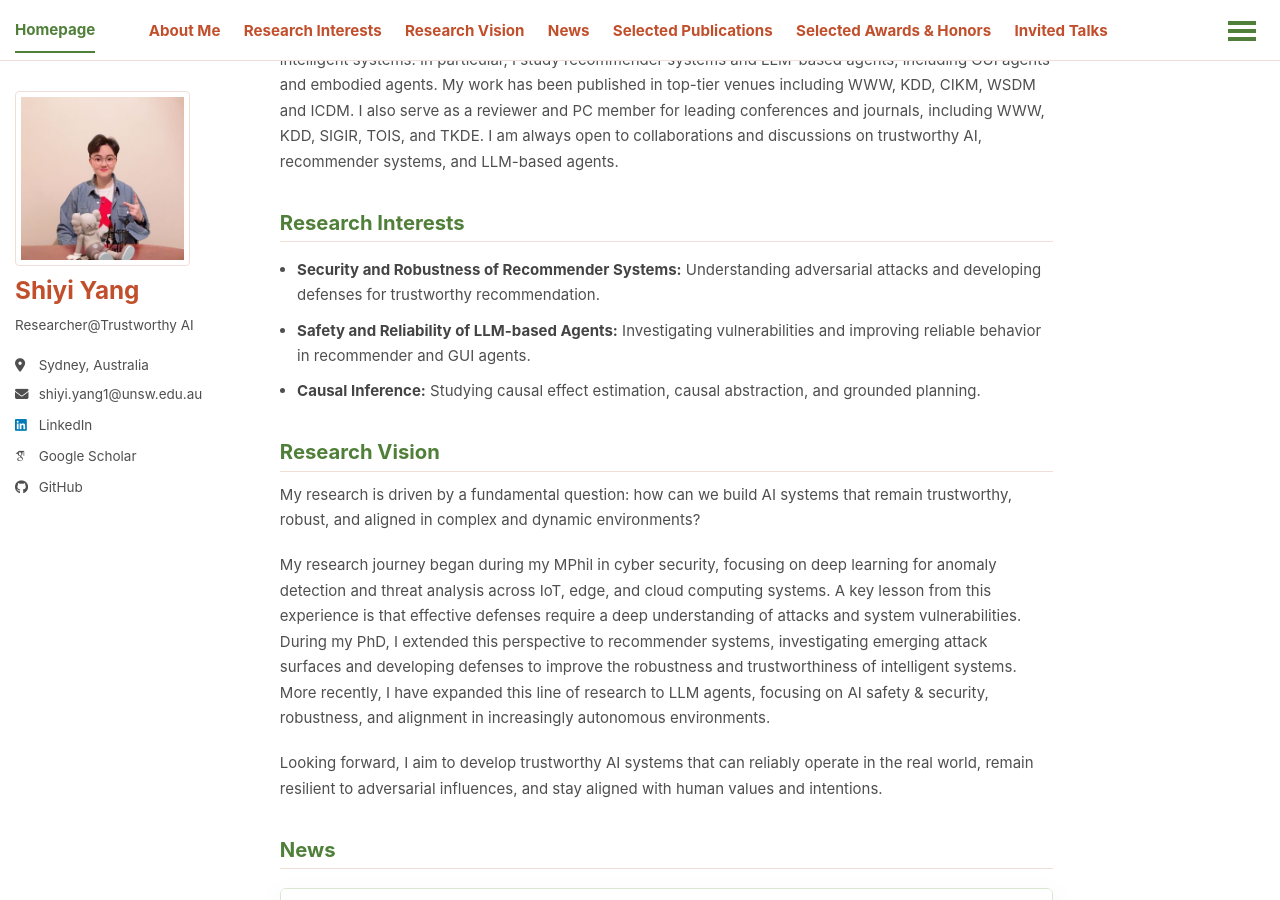
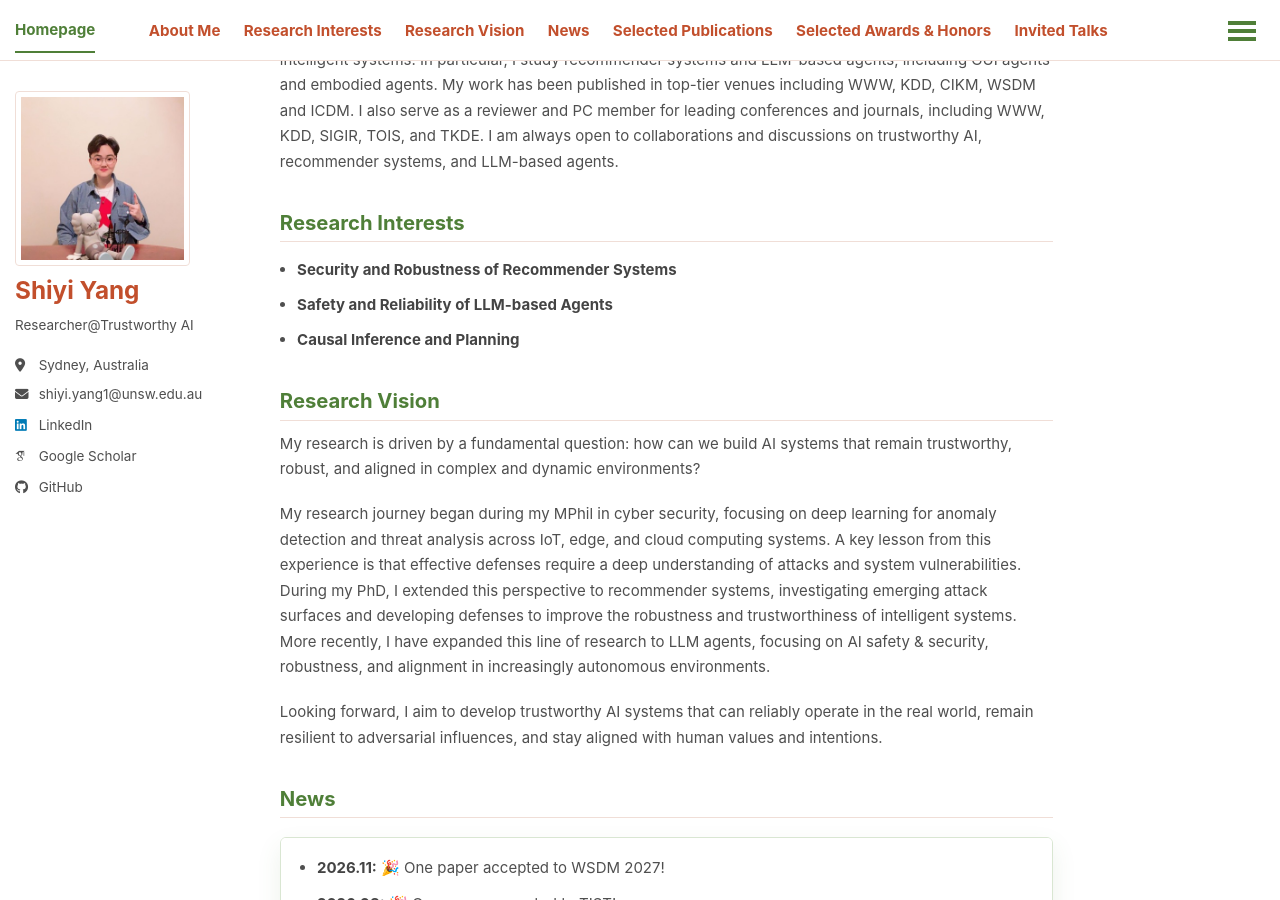
Before and after one commit to shiyiyang-ai/shiyiyang-ai.github.io, a Jekyll site: the page built from _pages/about.md, in a window 1280 px wide and 900 px high, scrolled down 305 px. Built offline with Jekyll 4.4.1, drawn with Linux system fonts in a browser that asks for light colours; some web fonts are replaced; a script bundle is joined from its source files by our own code; library files that are not in the unit come from our copies.

Commit message:
Simplify research interests to three titles

```diff
--- a/_pages/about.md
+++ b/_pages/about.md
@@ -14,9 +14,9 @@
 
 ## Research Interests
 
-- **Security and Robustness of Recommender Systems:** Understanding adversarial attacks and developing defenses for trustworthy recommendation.
-- **Safety and Reliability of LLM-based Agents:** Investigating vulnerabilities and improving reliable behavior in recommender and GUI agents.
-- **Causal Inference:** Studying causal effect estimation, causal abstraction, and grounded planning.
+- **Security and Robustness of Recommender Systems**
+- **Safety and Reliability of LLM-based Agents**
+- **Causal Inference and Planning**
 
 ## Research Vision
 
```
